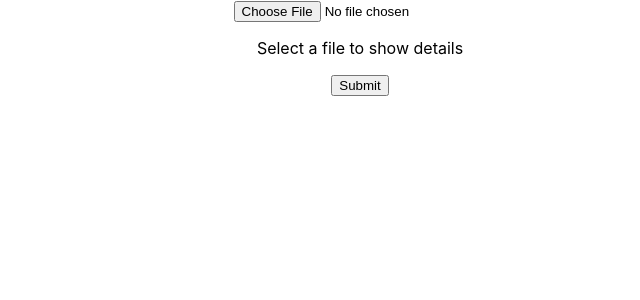
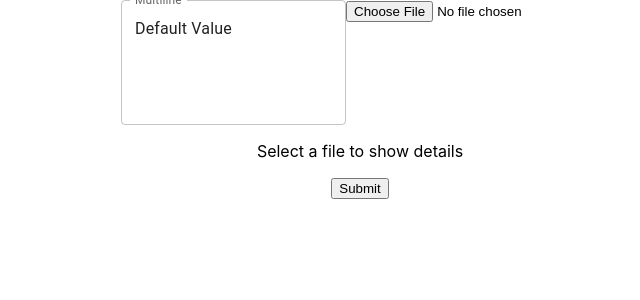
Before and after one commit to Theo-Ghanem/MAISHACKS2022, a React (Create React App) app in the folder frontend/: page / in a window 1280 px wide. Shown: the top 300 px of the page, without its empty margins (280-920 px from the left). Built offline with nearby package versions, Linux system fonts and the light colour scheme.

Commit message:
added text input field to frontend

```diff
--- a/frontend/package.json
+++ b/frontend/package.json
@@ -3,6 +3,9 @@
   "version": "0.1.0",
   "private": true,
   "dependencies": {
+    "@emotion/react": "^11.10.4",
+    "@emotion/styled": "^11.10.4",
+    "@mui/material": "^5.10.7",
     "@testing-library/jest-dom": "^5.16.5",
     "@testing-library/react": "^13.4.0",
     "@testing-library/user-event": "^13.5.0",
--- a/frontend/src/components/FileUpload.jsx
+++ b/frontend/src/components/FileUpload.jsx
@@ -1,8 +1,10 @@
-import React, {useState} from 'react';
+import React, { useState } from "react";
+import TextField from "@mui/material/TextField";
 
-export default function FileUpload(){
+export default function FileUpload() {
   const [selectedFile, setSelectedFile] = useState();
   const [isSelected, setIsSelected] = useState(false);
+  const [jobDescription, setJobDescription] = useState();
 
   const changeHandler = (event) => {
     setSelectedFile(event.target.files[0]);
@@ -10,11 +12,20 @@ export default function FileUpload(){
   };
 
   const handleSubmission = () => {
-        console.log(selectedFile)
+    console.log(selectedFile);
   };
 
-	return(
+  return (
     <div>
+      <TextField
+        onChange={(e) => setJobDescription(e.target.value)}
+        id="outlined-multiline-static"
+        label="Multiline"
+        multiline
+        rows={4}
+        defaultValue="Default Value"
+      />
+
       <input type="file" name="file" onChange={changeHandler} />
       {isSelected ? (
         <div>
@@ -22,7 +33,7 @@ export default function FileUpload(){
           <p>Filetype: {selectedFile.type}</p>
           <p>Size in bytes: {selectedFile.size}</p>
           <p>
-						lastModifiedDate:{' '}
+            lastModifiedDate:{" "}
             {selectedFile.lastModifiedDate.toLocaleDateString()}
           </p>
         </div>
@@ -33,5 +44,5 @@ export default function FileUpload(){
         <button onClick={handleSubmission}>Submit</button>
       </div>
     </div>
-	)
+  );
 }
```
Also changed, not shown: 1 other file (tests, documents, lock files or other folders). Lines whose indentation alone changed are shown as unchanged.
